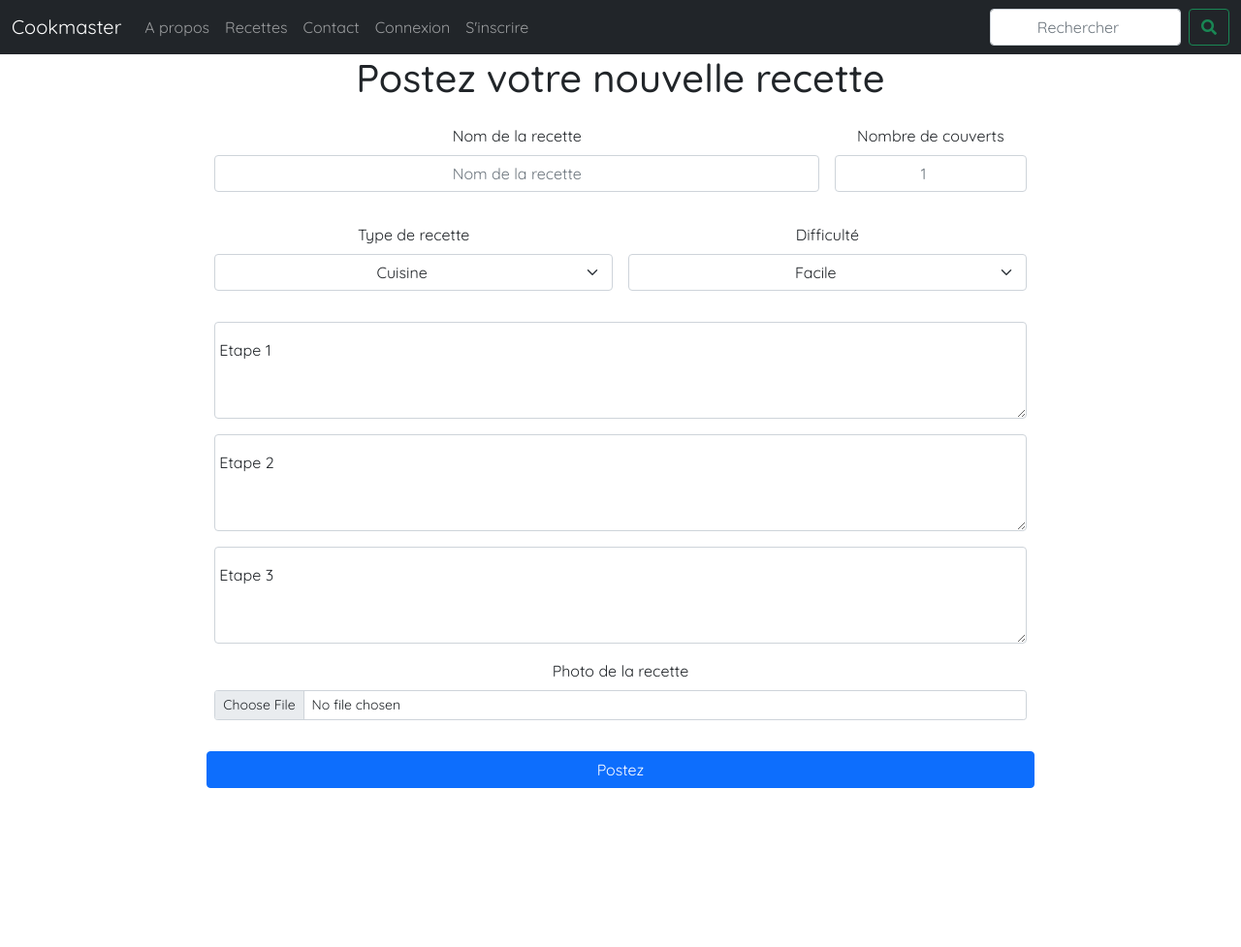
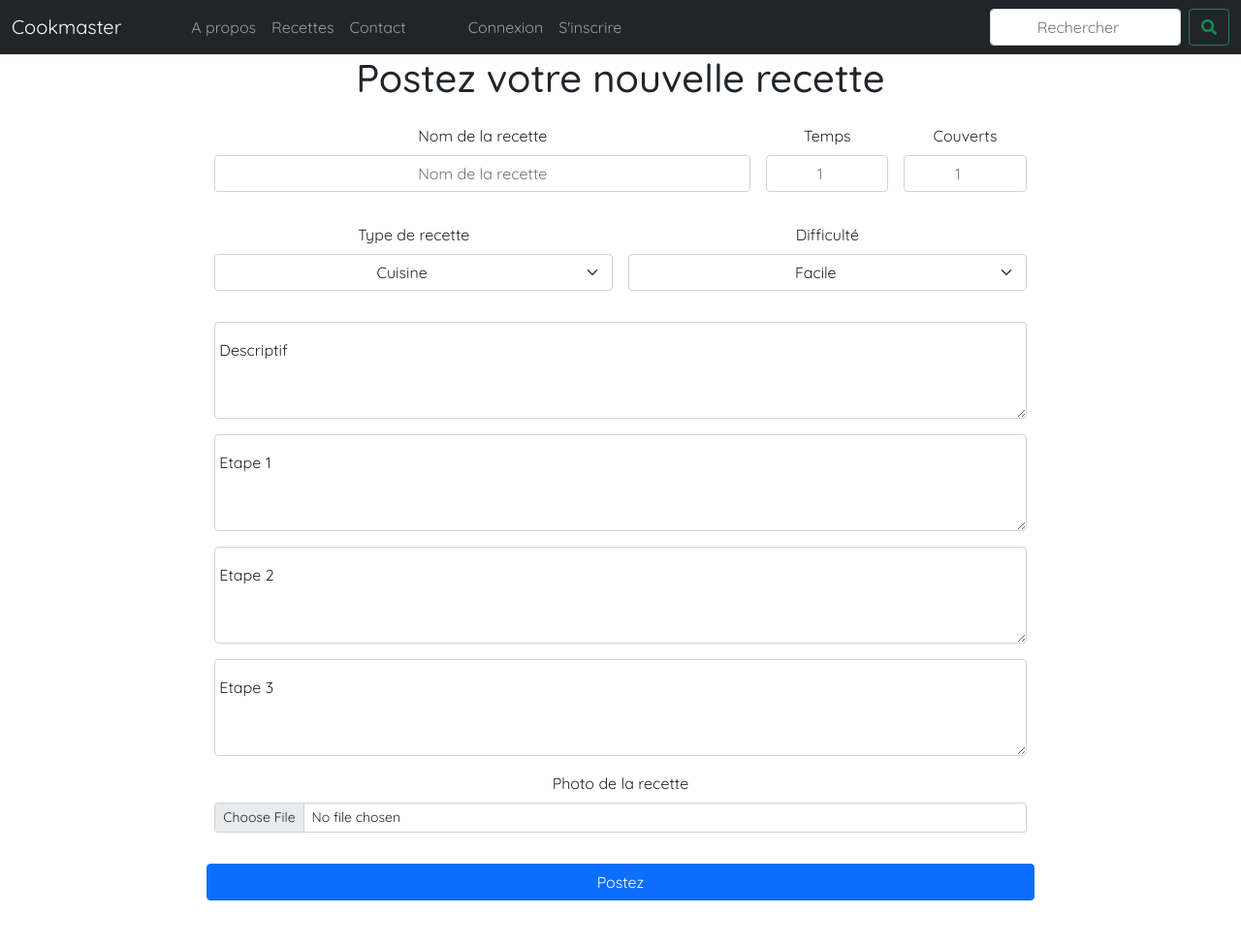
Before and after one commit to jungledif/Cookproject, a PHP site: page /templates/PostForm.php in a window 1280 px wide. Shown: the whole page at 97% size. Before the commit the page ends 813 px from the top, so only its background shows below. Run offline with PHP 8.4, Linux system fonts and the light colour scheme; some libraries are stand-ins or nearby versions.

Commit message:
post form

```diff
--- a/src/Entity/Recipe.php
+++ b/src/Entity/Recipe.php
@@ -8,7 +8,7 @@ class Recipe
 public $id;
 public $title;
 public $descriptive;
-public $content;
+public $type;
 public $level;
 public $step1;
 public $step2;
--- a/templates/PostForm.php
+++ b/templates/PostForm.php
@@ -5,29 +5,28 @@ include __DIR__ . "/header.php";
     <form class="row g-3 col-sm-9 col-md-7 col-lg-8 mx-auto">
 
     <h1 class="text-center">Postez votre nouvelle recette</h1>
-    <div class="col-md-9 mb-3">
+    <div class="col-md-8 mb-3">
       <label for="recipeName" class="form-label">Nom de la recette</label>
-      <input type="text" id="recipeName" class="form-control" placeholder="Nom de la recette">
+      <input type="text" id="recipeName" class="form-control" placeholder="Nom de la recette" name="title" required="">
     </div>
-    <div class="col-md-3 mb-3">
-      <label for="servingsNumber" class="form-label">Nombre de couverts</label>
-      <input type="number" id="servingsNumber" class="form-control" placeholder="1">
+    <div class="col-md-2 mb-3">
+      <label for="cooktimeNumber" class="form-label">Temps</label>
+      <input type="number" id="cooktimeNumber" class="form-control" placeholder="1" name="cooktime" required="">
     </div>
-
-
-
-
-
-                <div class="col-md-6 mb-3">
+    <div class="col-md-2 mb-3">
+      <label for="servingsNumber" class="form-label">Couverts</label>
+      <input type="number" id="servingsNumber" class="form-control" placeholder="1" name="servings" required="">
+    </div>
+         <div class="col-md-6 mb-3">
                     <label for="recipeType" class="form-label">Type de recette</label>
-                    <select id="recipeType" class="form-select">
+                    <select id="recipeType" class="form-select" name="type" required="">
                         <option>Cuisine</option>
                         <option>Pâtisserie</option>
                     </select>
                 </div>
                 <div class="col-md-6 mb-3">
                     <label for="difficultyLvl" class="form-label">Difficulté</label>
-                    <select id="difficultyLvl" class="form-select">
+                    <select id="difficultyLvl" class="form-select" name="level" required="">
                         <option>Facile</option>
                         <option>Intermédiaire</option>
                         <option>Difficile</option>
@@ -35,20 +34,24 @@ include __DIR__ . "/header.php";
                 </div>
             </div>
             <div class="form-floating">
-  <textarea class="form-control" placeholder="Etape 1" id="recipeStep1" style="height: 100px"></textarea>
+  <textarea class="form-control" placeholder="Descriptif" id="descriptive" style="height: 100px" name="descriptive"></textarea>
+  <label for="descriptive">Descriptif</label>
+</div>
+            <div class="form-floating">
+  <textarea class="form-control" placeholder="Etape 1" id="recipeStep1" style="height: 100px" name="step1"></textarea>
   <label for="recipeStep1">Etape 1</label>
 </div>
 <div class="form-floating">
-  <textarea class="form-control" placeholder="Etape 2" id="recipeStep2" style="height: 100px"></textarea>
+  <textarea class="form-control" placeholder="Etape 2" id="recipeStep2" style="height: 100px" name="step2"></textarea>
   <label for="recipeStep2">Etape 2</label>
 </div>
 <div class="form-floating">
-  <textarea class="form-control" placeholder="Etape 3" id="recipeStep3" style="height: 100px"></textarea>
+  <textarea class="form-control" placeholder="Etape 3" id="recipeStep3" style="height: 100px" name="step3"></textarea>
   <label for="recipeStep3">Etape 3</label>
 </div>
             <div class="mb-3">
   <label for="formFileSm" class="form-label">Photo de la recette</label>
-  <input class="form-control form-control-sm" id="formFileSm" type="file">
+  <input class="form-control form-control-sm" id="formFileSm" type="file" name="recipe_img">
 </div>
 
         <button type="submit" class="btn btn-primary mb-5">Postez</button>
--- a/templates/header.php
+++ b/templates/header.php
@@ -26,12 +26,12 @@
       <span class="navbar-toggler-icon"></span>
     </button>
     <div class="collapse navbar-collapse" id="navbarSupportedContent">
-      <ul class="navbar-nav me-auto mb-2 mb-lg-0">
+      <ul class="navbar-nav me-auto mb-2 mb-lg-0 ms-5">
         <li class="nav-item">
           <a class="nav-link" aria-current="page" href="#">A propos</a>
         </li>
         <li class="nav-item">
-          <a class="nav-link" href="#">Recettes</a>
+          <a class="nav-link" href="?action=new">Recettes</a>
         </li>
         <li class="nav-item">
           <a class="nav-link" href="#">Contact</a>
@@ -39,13 +39,13 @@
         <?php
         if (isset($_SESSION['user'])){
         ?>
-        <li class="nav-item">
+        <li class="ms-5 nav-item">
           <a class="nav-link" href="?action=logout">Déconnexion</a>
         </li>
         <?php
         } else{
         ?>
-        <li class="nav-item">
+        <li class="ms-5 nav-item">
           <a class="nav-link" href="?action=login">Connexion</a>
         </li>
 
@@ -57,7 +57,7 @@
         ?>
       </ul>
       <form class="d-flex">
-        <input class="form-control me-2" type="search" placeholder="Rechercher" aria-label="Search">
+        <input class="form-control me-2" type="search" placeholder="Rechercher" name="search" aria-label="Search">
         <button class="btn btn-outline-success" type="submit"><i class="fas fa-search"></i></button>
       </form>
     </div>
```
Also changed, not shown: Resources/Recipe.json (+34 -1 lines), public/index.php (+70 -20 lines), templates/display.php (+7 -5 lines).
